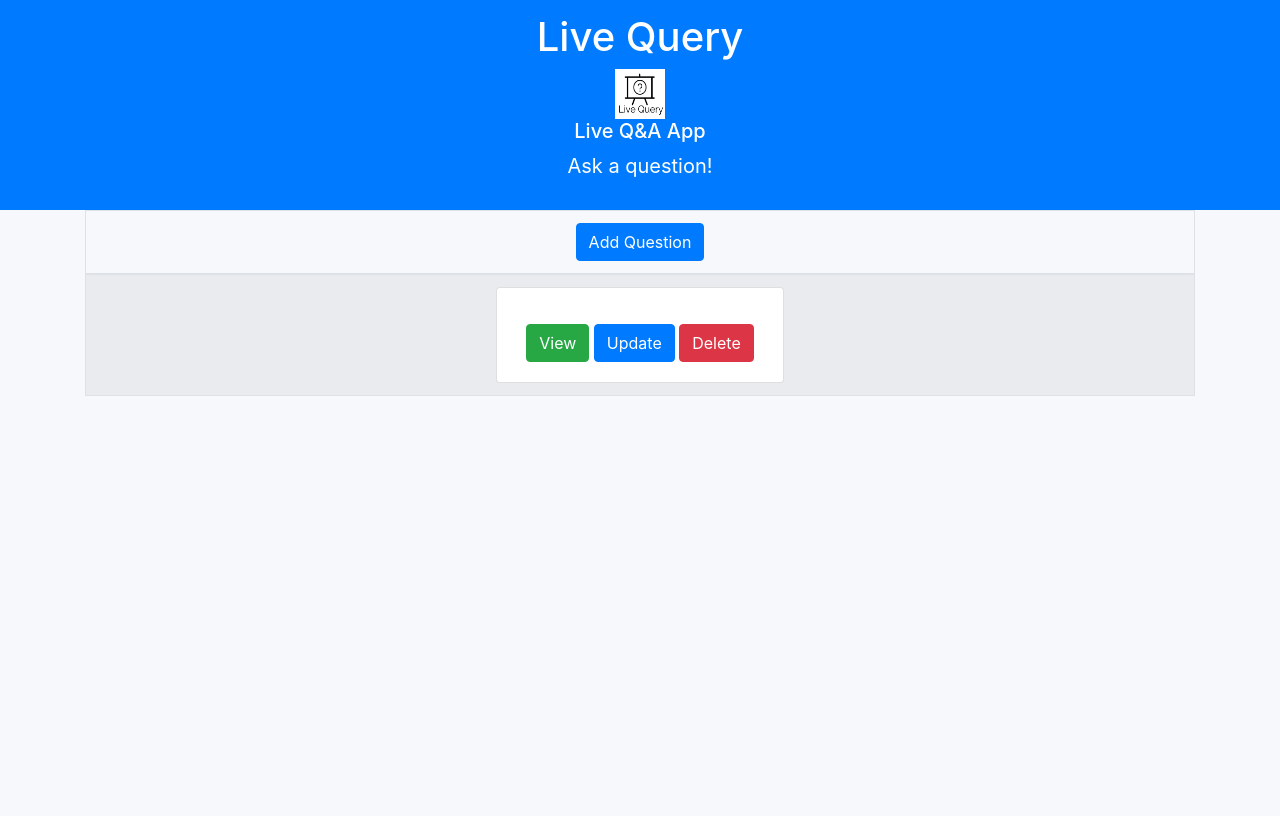
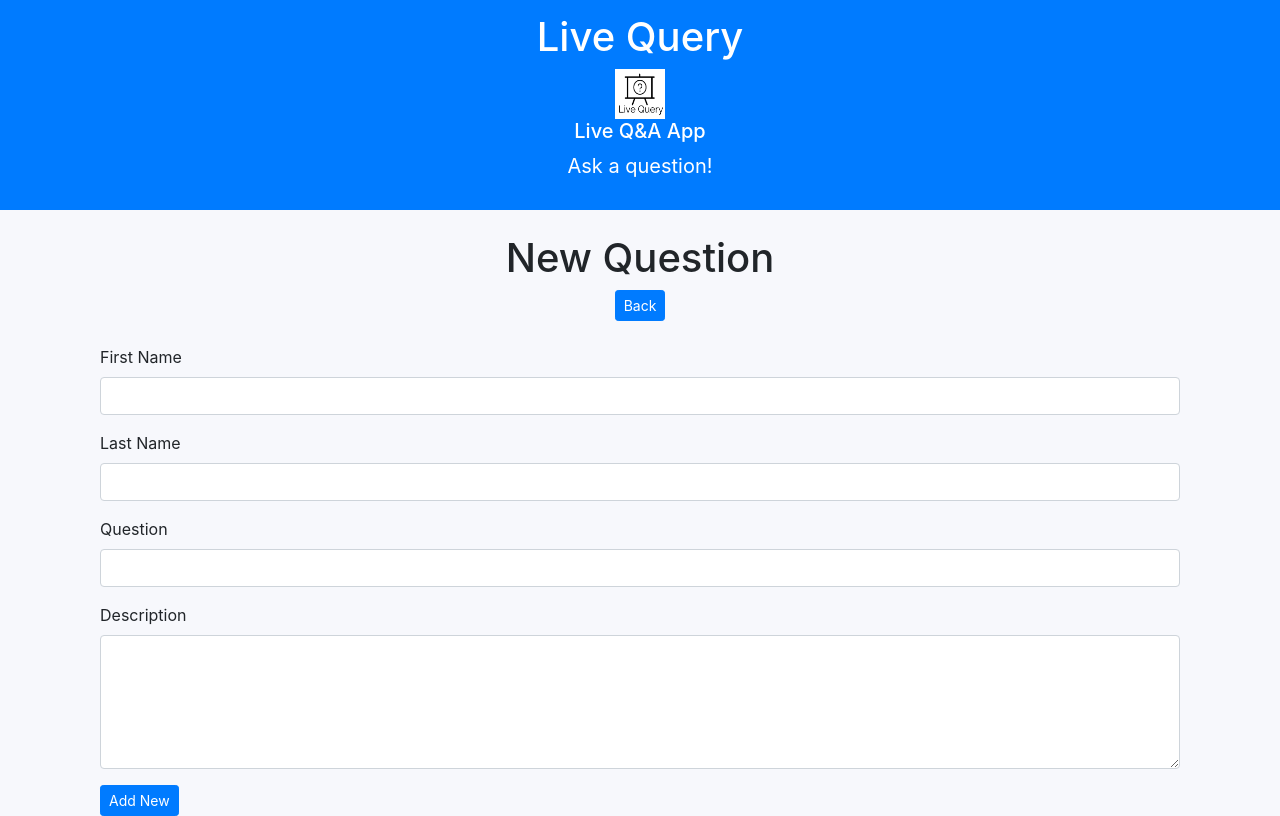
Before and after one commit to Carlos-Cao/Live-Query, a React (Create React App) app in the folder my-app/: page /form in a window 1280 px wide. Built offline with nearby package versions, Linux system fonts and the light colour scheme; no server answers.

Commit message:
Added Form

```diff
--- a/my-app/src/App.css
+++ b/my-app/src/App.css
@@ -49,3 +49,8 @@ body{
   text-align: center;
   margin: auto;
 }
+
+.formHeader {
+  text-align: center;
+  margin: auto;
+}
--- a/my-app/src/App.tsx
+++ b/my-app/src/App.tsx
@@ -1,19 +1,16 @@
 import React from 'react';
 import './App.css';
-import { BrowserRouter, Switch, Route } from 'react-router-dom';
-import Home from './components/Mainpage';
+import { BrowserRouter } from 'react-router-dom';
 import Header from './components/Header';
-import Form from './components/Form';
+import Routes from './routes';
+function App() {
 
-function App() {
   return (
     <BrowserRouter>
       <Header />
-      <Switch>
-        <Route path="/" component={Home} />
-        <Route path="/form" component={Form} />
-      </Switch >
+      <Routes />
     </BrowserRouter>
+
   );
 }
 
--- a/my-app/src/api/PostApi.tsx
+++ /dev/null
@@ -1,34 +0,0 @@
-import React, { useState } from 'react';
-
-function PostApi() {
-
-    const first = document.getElementById("firstInput") as HTMLInputElement;
-    const last = document.getElementById("lastInput") as HTMLInputElement;
-    const quest = document.getElementById("questionInput") as HTMLInputElement;
-    const desc = document.getElementById("descriptionInput") as HTMLInputElement;
-
-    const fn = first.value;
-    const ln = last.value;
-    const qt = quest.value;
-    const dn = desc.value;
-
-    const jsons = ({
-        firstName: fn,
-        lastName: ln,
-        question: qt,
-        description: dn
-    });
-    const url = 'https://livequeryapi.azurewebsites.net/api/Questions';
-    fetch(url, {
-        headers: {
-            "Accept": "application/json",
-            "Content-Type": "application/json"
-        },
-        method: "post",
-        body: JSON.stringify(jsons)
-    });
-    console.log(jsons);
-    window.location.reload();
-}
-
-export default PostApi;
--- a/my-app/src/components/Form.tsx
+++ b/my-app/src/components/Form.tsx
@@ -1,47 +1,68 @@
-import React, { Component } from 'react';
-import { TextField, Button } from "@material-ui/core";
-import PostApi from '../api/POSTApi';
+import React, { ChangeEvent, Component, useState } from 'react';
+import { Button, Form } from 'react-bootstrap';
+import { useHistory, useParams } from 'react-router-dom';
+import api from '../api/Api';
 
-class Form extends Component {
+interface questionProps {
+    firstName: string;
+    lastName: string;
+    question: string;
+    description: string;
+}
 
-    render() {
+const Forms: React.FC = () => {
+    const history = useHistory();
+
+    const [detail, setDetail] = useState<questionProps>({ firstName: "", lastName: "", question: "", description: "" })
+
+    function inputs(e: ChangeEvent<HTMLInputElement>) {
+        setDetail({ ...detail, [e.target.name]: e.target.value })
+    }
+
+    // POST
+    async function post(e: ChangeEvent<HTMLFormElement>) {
+        e.preventDefault();
+        const response = await api.post('/', detail)
+        console.log(response);
+    }
+
+    function back() {
+        history.goBack();
+    }
+
     return (
-            <div className="form">
-                <p>Enter your First and Last name, then ask your question and give it a description</p>
-                <TextField
-                    id="firstInput"
-                    label="First Name"
-                    defaultValue=""
-                    required
-                    variant="outlined"
-                />
-                <TextField
-                    id="lastInput"
-                    label="Last Name"
-                    defaultValue=""
-                    required
-                    variant="outlined"
-                />
+        <div className="container">
             <br />
-                <TextField
-                    id="questionInput"
-                    label="Query"
-                    defaultValue=""
-                    required
-                    variant="outlined"
-                />
-                <TextField
-                    id="descriptionInput"
-                    label="Description"
-                    defaultValue=""
-                    required
-                    variant="outlined"
-                />
+            <div className="formHeader">
+                <h1> New Question </h1>
+                <Button onClick={back} variant="primary" size="sm">
+                    Back</Button>
+            </div>
             <br />
-                <Button onClick={PostApi} variant="contained" color="secondary"> Submit </Button>
+            <div className="container">
+                <Form onSubmit={post}>
+                    <Form.Group controlId="exampleForm.ControlInput1">
+                        <Form.Label>First Name</Form.Label>
+                        <Form.Control type="text" placeholder="" name="firstName" onChange={(e: ChangeEvent<HTMLInputElement>) => inputs(e)} />
+                    </Form.Group>
+                    <Form.Group controlId="exampleForm.ControlInput1">
+                        <Form.Label>Last Name</Form.Label>
+                        <Form.Control type="text" placeholder="" name="lastName" onChange={(e: ChangeEvent<HTMLInputElement>) => inputs(e)} />
+                    </Form.Group>
+                    <Form.Group controlId="exampleForm.ControlInput1">
+                        <Form.Label>Question</Form.Label>
+                        <Form.Control type="text" placeholder="" name="question" onChange={(e: ChangeEvent<HTMLInputElement>) => inputs(e)} />
+                    </Form.Group>
+                    <Form.Group controlId="exampleForm.ControlTextarea1">
+                        <Form.Label>Description</Form.Label>
+                        <Form.Control as="textarea" rows={5} name="description" onChange={(e: ChangeEvent<HTMLInputElement>) => inputs(e)} />
+                    </Form.Group>
+                    <Button type="submit" variant="primary" size="sm">
+                        Add New</Button>
+                </Form>
             </div>
+        </div >
     )
 }
-}
 
-export default Form;
+export default Forms;
--- a/my-app/src/components/Mainpage.tsx
+++ b/my-app/src/components/Mainpage.tsx
@@ -1,7 +1,8 @@
 import React, { Component, useState, useEffect } from 'react';
-import Form from './Form';
+import Forms from '../components/Form';
 import { Table, Card, Button } from 'react-bootstrap';
 import api from '../api/Api';
+import { useHistory } from 'react-router-dom';
 
 
 interface questionsProps {
@@ -13,17 +14,22 @@ interface questionsProps {
 }
 
 const Home: React.FunctionComponent = () => {
-
-    const [questions, setQuestions] = useState<questionsProps[]>([{ questionID: 0, firstName: "", lastName: "", question: "", description: "" }]);
+    const history = useHistory();
+    const [questions, setQuestions] = useState<questionsProps[]>([{ questionID: 0, firstName: "Loading", lastName: "", question: "Please wait", description: "" }]);
 
     useEffect(() => {
         fetchQuestions()
     }, [])
 
+    // GET ALL
     async function fetchQuestions() {
         const response = await api.get('/')
         console.log(response);
         setQuestions(response.data);
+    }
+
+    function addQuestion() {
+        history.push('./form');
     }
 
     return (
@@ -33,11 +39,10 @@ const Home: React.FunctionComponent = () => {
             <Table striped bordered hover className="tables">
                 <thead>
                     <tr>
-                        <th><Button>Add Question</Button></th>
+                        <th><Button onClick={addQuestion} >Add Question</Button></th>
                     </tr>
                 </thead>
                 <tbody>
-
                     {questions.map(qa => (
                         <tr key={qa.questionID}>
                             <td>
--- /dev/null
+++ b/my-app/src/routes.tsx
@@ -0,0 +1,16 @@
+import React from 'react';
+import { Switch, Route } from 'react-router-dom';
+import Home from './components/Mainpage';
+import Forms from './components/Form'
+
+const src: React.FC = () => {
+    return (
+        <Switch>
+            <Route path="/" exact component={Home} />
+            <Route path="/form" exact component={Forms} />
+        </Switch>
+
+    );
+}
+
+export default src;
```
Also changed, not shown: my-app/src/api/GETApi.tsx (deleted, +0 -74 lines). Lines whose indentation alone changed are shown as unchanged.
